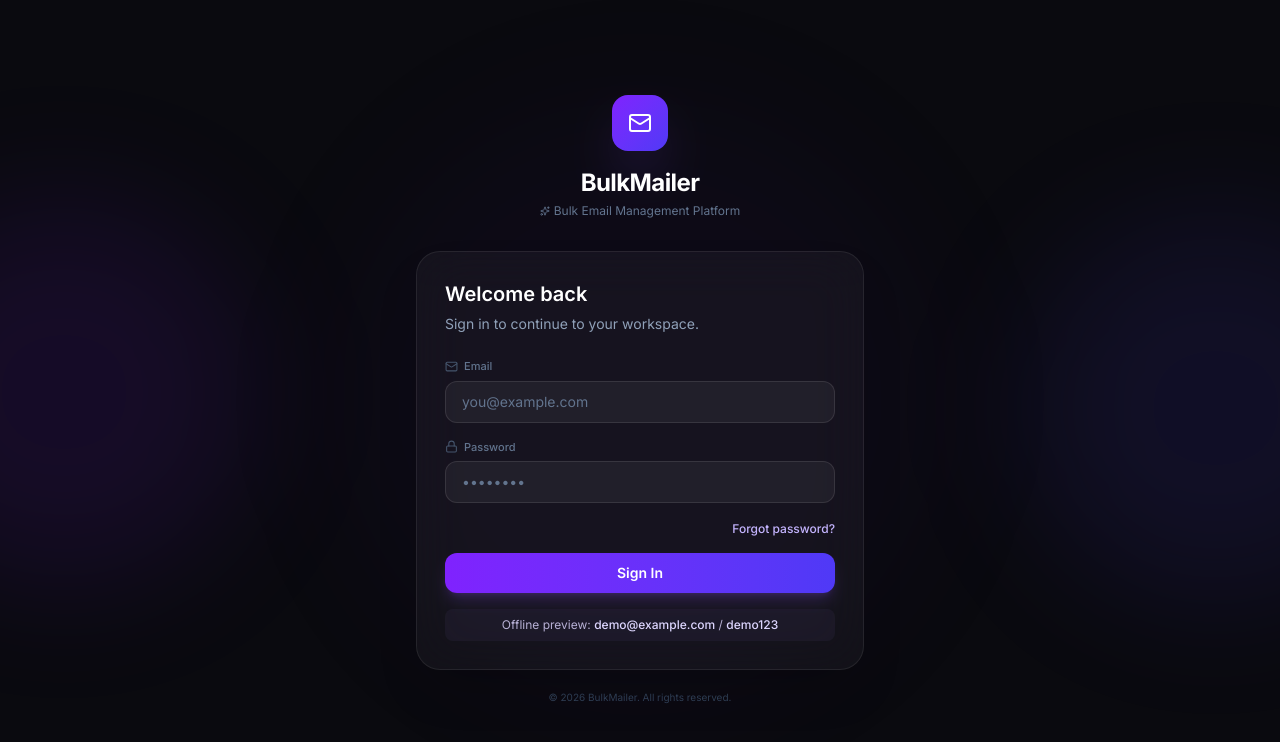
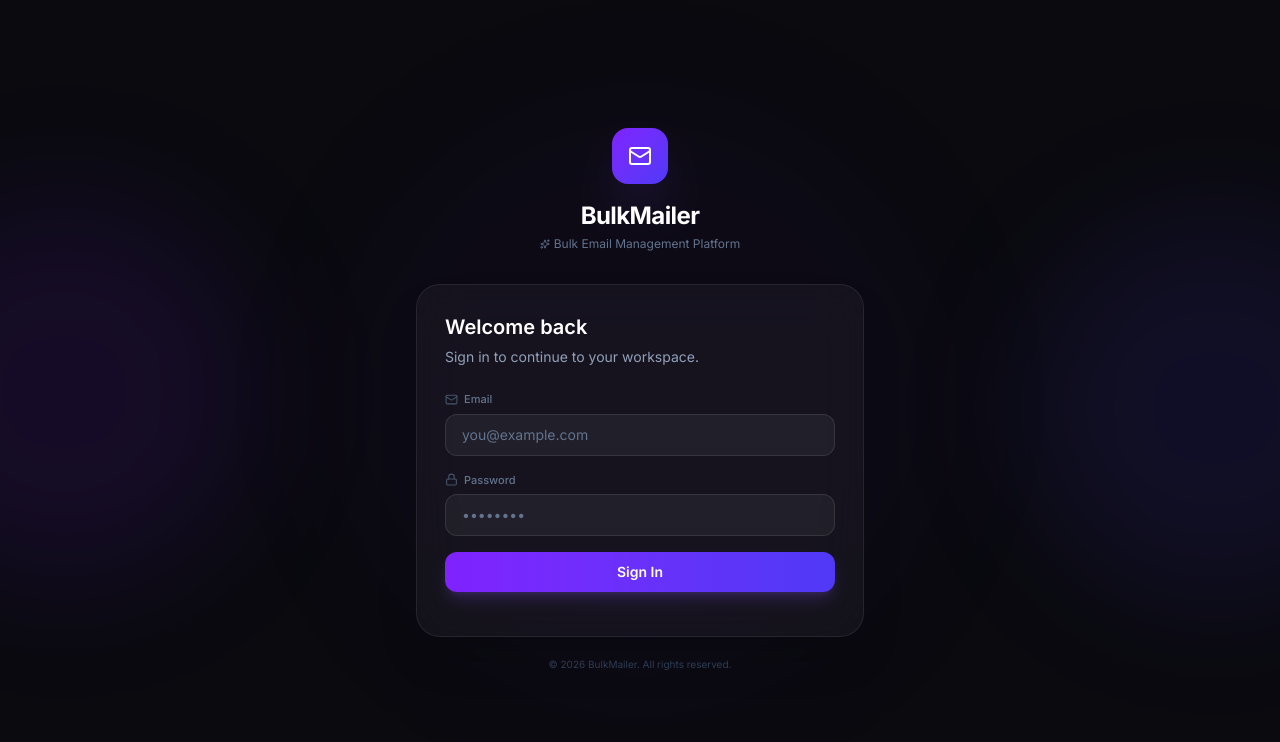
Before and after one commit to naveen106/Send_Pilot_FE, a React (Vite) app: page /login in a window 1280 px wide. Shown: the top 742 px of the page. Built offline with nearby package versions, Linux system fonts and the light colour scheme; no server answers.

Commit message:
fix: hidden demo example email and forgot password functionality

```diff
--- a/src/pages/LoginPage.tsx
+++ b/src/pages/LoginPage.tsx
@@ -41,13 +41,15 @@ export default function LoginPage() {
             <label htmlFor="login-password" className="mb-1.5 flex items-center gap-1.5 text-[11px] font-medium text-slate-500"><Lock size={13} className="text-slate-600" /> Password</label>
             <input id="login-password" ref={passwordRef} type="password" required autoComplete="current-password" placeholder="••••••••" className="input-field" />
           </div>
-          <div className="flex justify-end pt-0.5">
+          <div className=" hidden flex justify-end pt-0.5">
             <Link to="/forgot-password" className="text-xs font-medium text-violet-300 transition-colors hover:text-violet-200">Forgot password?</Link>
           </div>
           <button type="submit" disabled={loading} className="btn-primary w-full">
             {loading && <Loader2 size={15} className="animate-spin" />} Sign In
           </button>
-          <p className="mt-3 rounded-lg border-violet-400/20 bg-violet-400/5 px-3 py-2 text-xs leading-4 text-violet-200/80 text-center">
+
+          {/** Hidden right now */}
+          <p className="hidden mt-3 rounded-lg border-violet-400/20 bg-violet-400/5 px-3 py-2 text-xs leading-4 text-violet-200/80 text-center">
             Offline preview: <span className="font-medium text-violet-200">demo@example.com</span> / <span className="font-medium text-violet-200">demo123</span>
           </p>
         </form>
```
